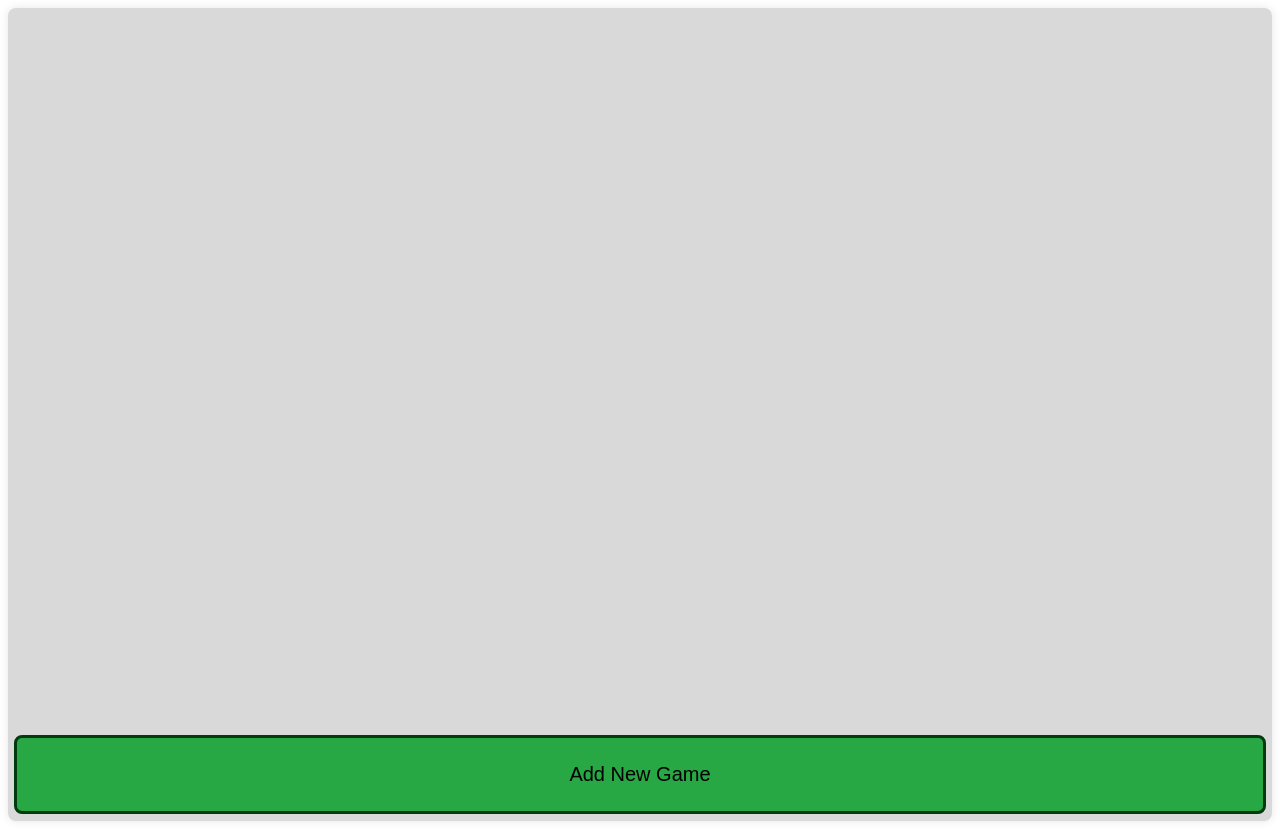
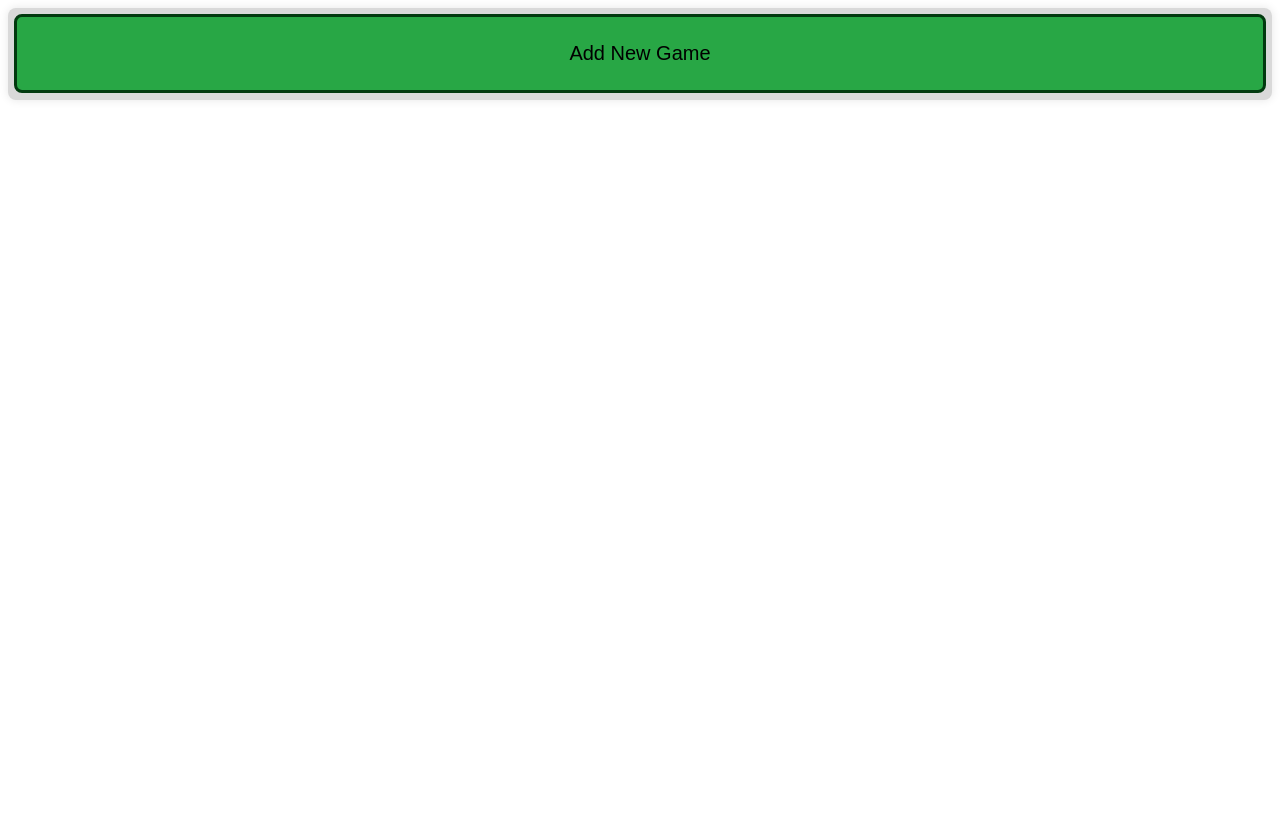
Before and after one commit to frosty656/poker_jester, a SvelteKit app: page / in a window 1280 px wide. After the commit the page ends 800 px from the top, so only its background shows below. Built offline with nearby package versions, Linux system fonts and the light colour scheme.

Commit message:
height fill available

```diff
--- a/src/routes/+page.svelte
+++ b/src/routes/+page.svelte
@@ -587,9 +587,10 @@ onMount(() => {
 	/*  CCCCCCC   SSSSSSS   SSSSSSS  */
 
 		.container {
-/*			height: 600px;
+			/* height: 600px;
 			width: 450px; */
-			height: 100vh;
+			height: -webkit-fill-available;
+			/* height: 100vh; */
 			background: #D9D9D9;
 			border-radius: 8px;
 			box-shadow: 0 0 10px rgba(0, 0, 0, 0.1);
```
